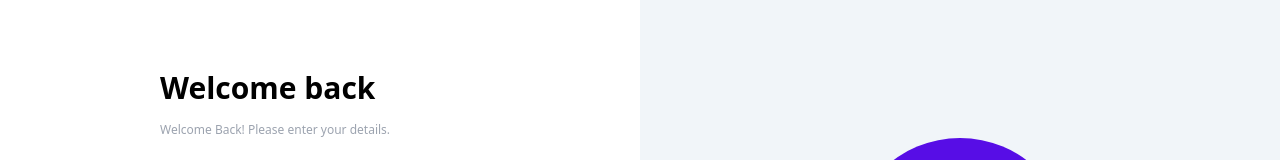
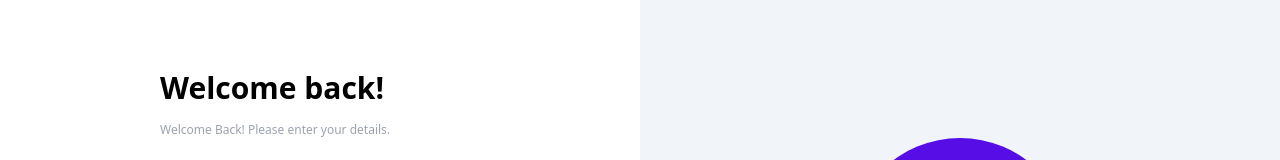
Before and after one commit to shubham19971997/pickbook, a React (Create React App) app in the folder pickbook/: page /login in a window 1280 px wide. Shown: the part 150-310 px from the top of the page. Built offline with nearby package versions, Linux system fonts and the light colour scheme.

Commit message:
configuring db connection

```diff
--- a/pickbook/src/components/Login.js
+++ b/pickbook/src/components/Login.js
@@ -13,7 +13,7 @@ const Login = () => {
         <div className="flex flex-col h-screen w-full text-center items-center justify-center">
           <div className="w-80">
             <p className="text-3xl font-semibold text-left">
-              Welcome back
+              Welcome back!
             </p>
             <p className="text-xs font-medium text-gray-400 mt-4 text-left">
               Welcome Back! Please enter your details.
```
Also changed, not shown: 1 other file (tests, documents, lock files or other folders).
